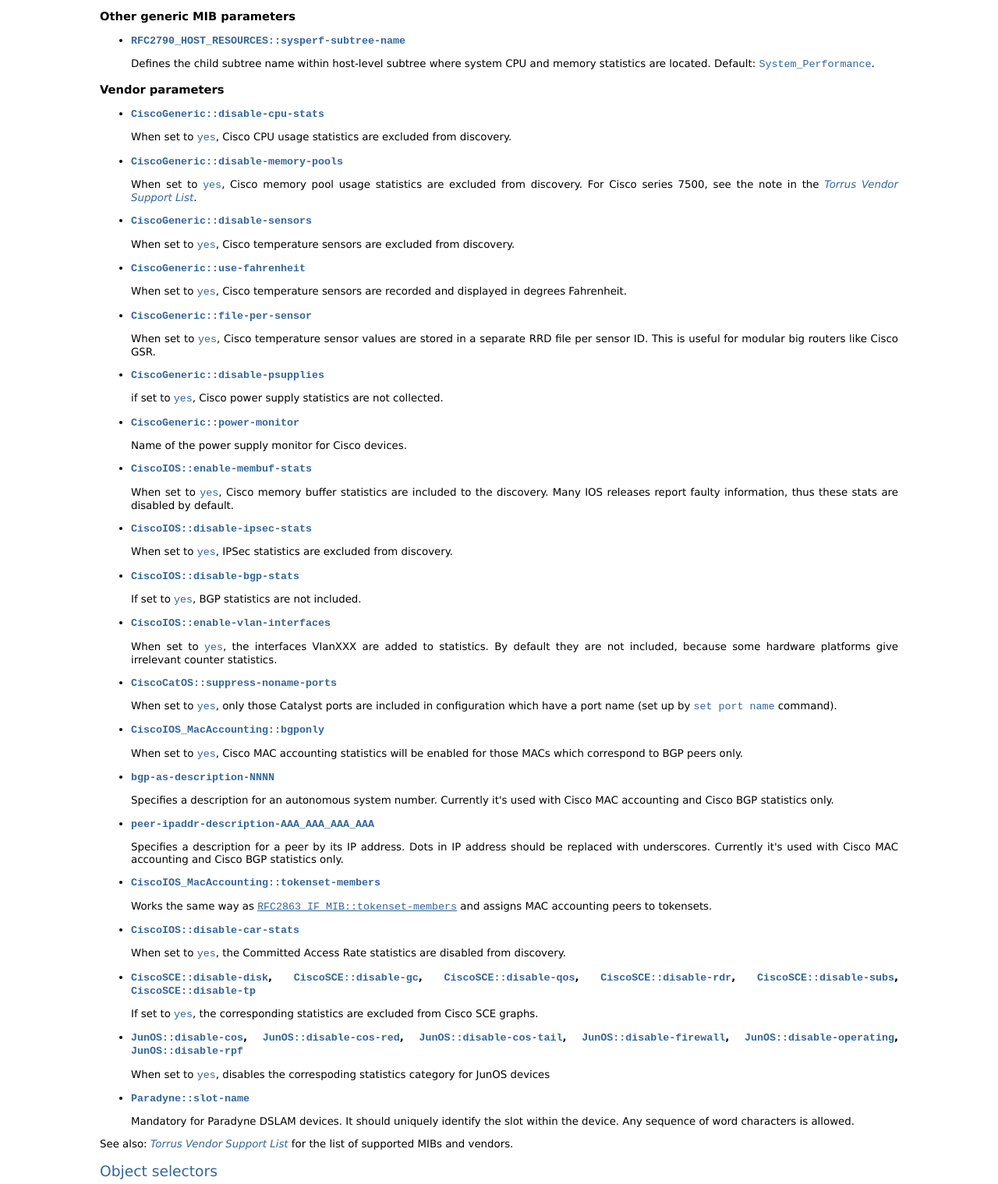
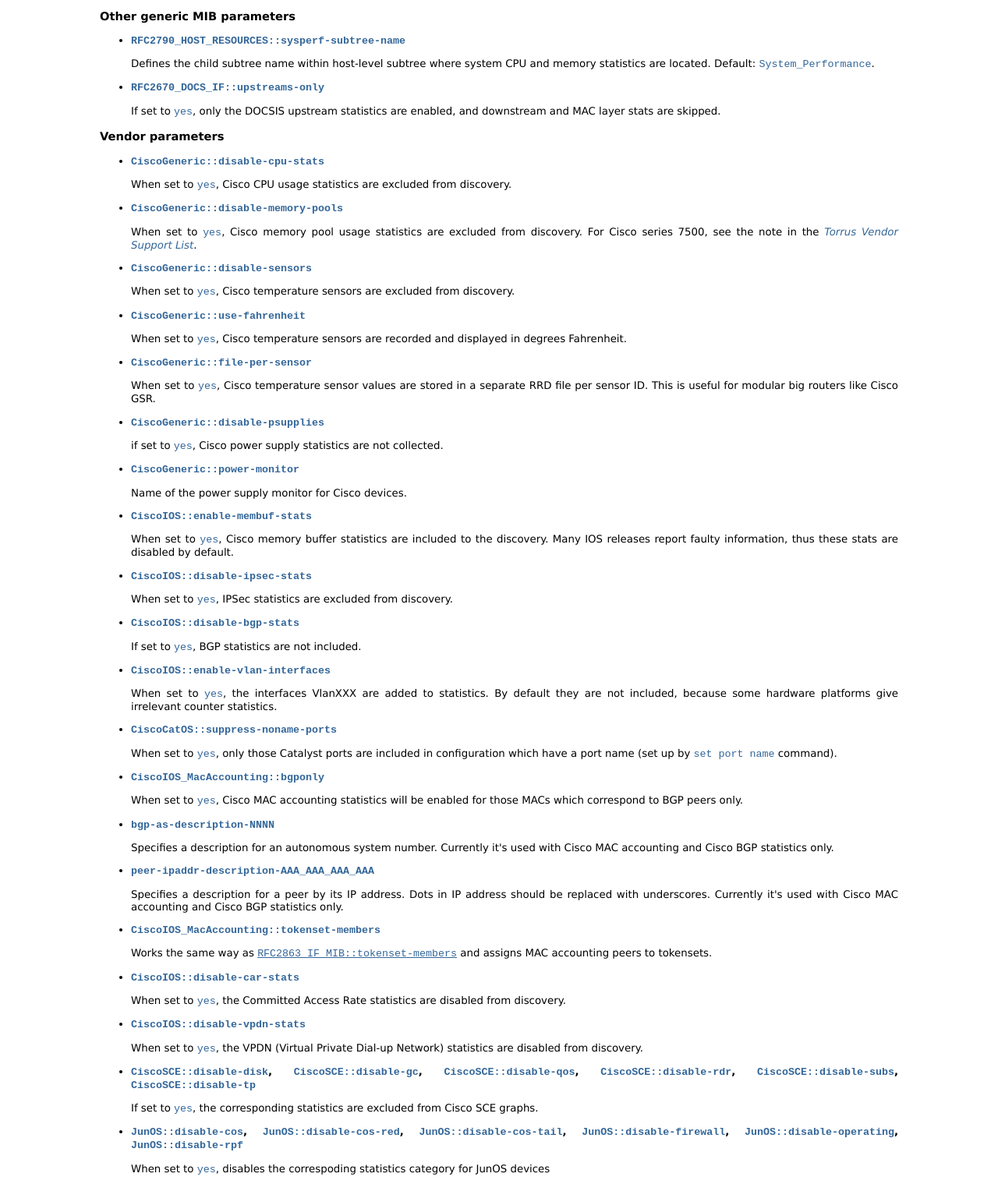
Before and after one commit to ssinyagin/torrus-newfeatures, a plain HTML site: page htdocs/snmpdiscovery.pod.html in a window 1280 px wide. Shown: the part 7477-8996 px from the top of the page at 78% size. Drawn offline with Linux system fonts and the light colour scheme.

Commit message:
SF changes

```diff
--- a/htdocs/snmpdiscovery.pod.html
+++ b/htdocs/snmpdiscovery.pod.html
@@ -605,6 +605,11 @@
 <p>Defines the child subtree name within host-level subtree where system CPU
 and memory statistics are located. Default: <code>System_Performance</code>.</p>
 </li>
+<li><strong><a name="item_rfc2670_docs_if_3a_3aupstreams_2donly"><code>RFC2670_DOCS_IF::upstreams-only</code></a></strong>
+
+<p>If set to <code>yes</code>, only the DOCSIS upstream statistics are enabled, and
+downstream and MAC layer stats are skipped.</p>
+</li>
 </ul>
 <p>
 </p>
@@ -693,6 +698,11 @@
 
 <p>When set to <code>yes</code>, the Committed Access Rate statistics are disabled
 from discovery.</p>
+</li>
+<li><strong><a name="item_ciscoios_3a_3adisable_2dvpdn_2dstats"><code>CiscoIOS::disable-vpdn-stats</code></a></strong>
+
+<p>When set to <code>yes</code>, the VPDN (Virtual Private Dial-up Network) statistics
+are disabled from discovery.</p>
 </li>
 <li><strong><a name="item_ciscosce_3a_3adisable_2ddisk_2c_ciscosce_3a_3adisa"><code>CiscoSCE::disable-disk</code>, <code>CiscoSCE::disable-gc</code>,
     <code>CiscoSCE::disable-qos</code>, <code>CiscoSCE::disable-rdr</code>,
```
Also changed, not shown: 2 other files.
